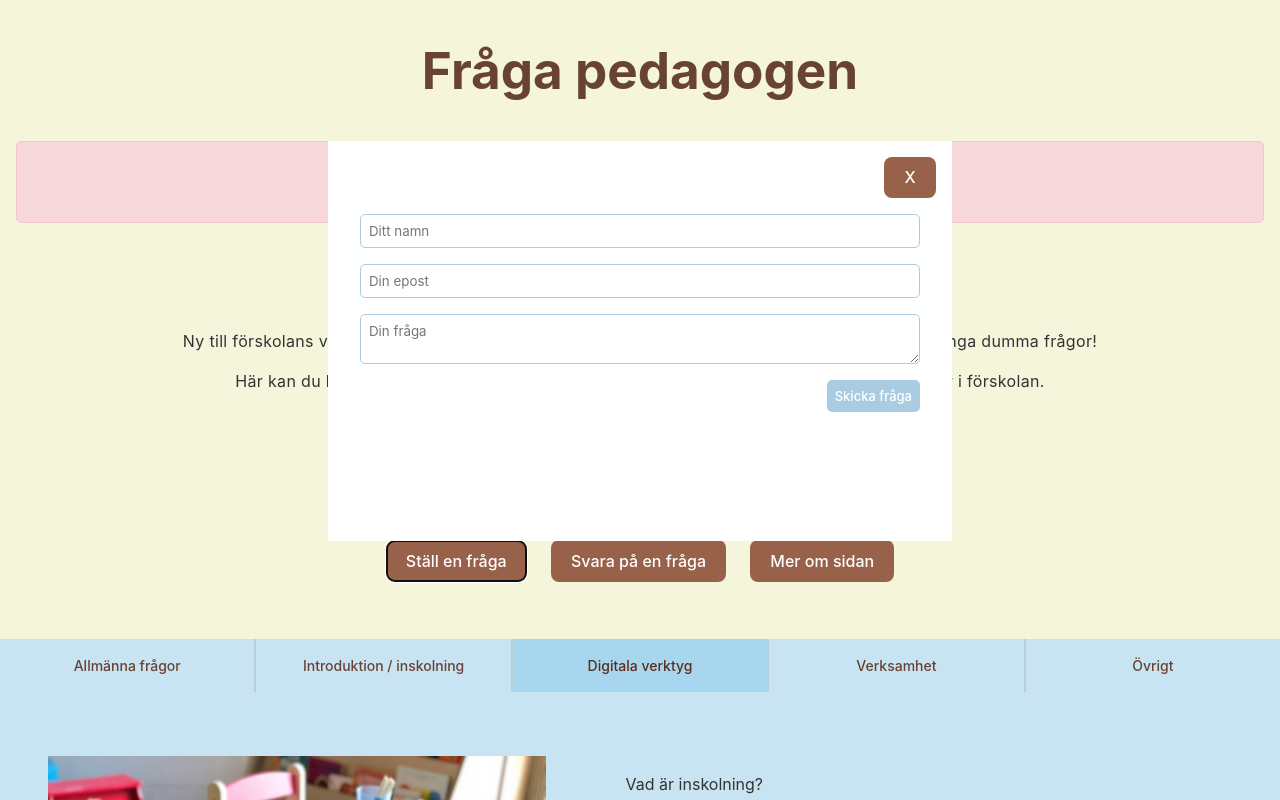
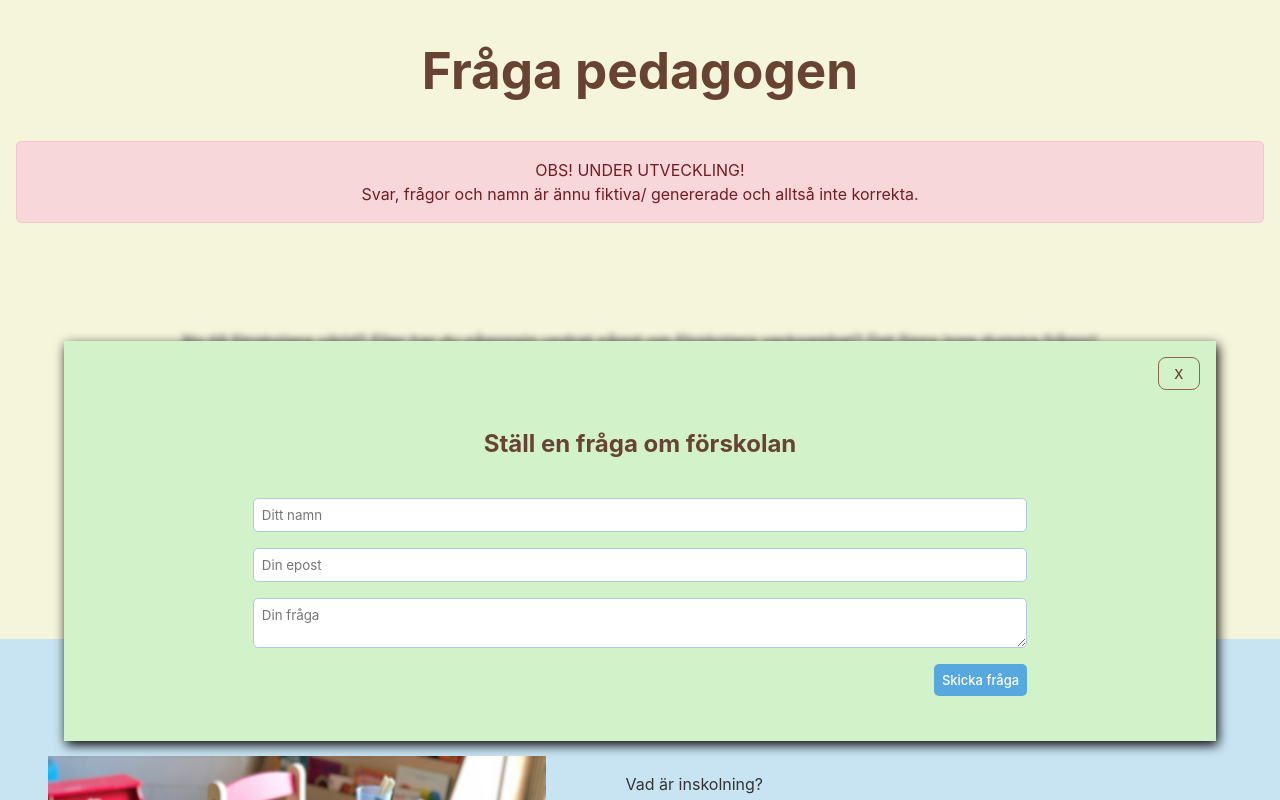
Before and after one commit to akickia/pedagog, a React (Vite) app: page / in a window 1280 px wide. Both pictures are taken after a click on the button "Ställ en fråga". Shown: the top 800 px of the page. Built offline with nearby package versions, Linux system fonts and the light colour scheme.

Commit message:
Small styling tests

```diff
--- a/src/App.css
+++ b/src/App.css
@@ -53,6 +53,9 @@ pastellgrön: #d2f2c9;
 
 */
 
+.blur {
+  filter: blur(3px);
+}
 .start-section {
   position: relative;
 }
@@ -147,7 +150,9 @@ img {
   right: 1rem;
   transform: translateY(-50%);
   min-height: 50vh;
-  background-color: white;
+  background-color: #d2f2c9;
+  z-index: 100;
+  filter: drop-shadow(2px 4px 6px black);
   .close {
     text-align: end;
     padding: 1rem;
@@ -164,13 +169,20 @@ img {
       border-radius: 5px;
       font-family: unset;
     }
+    input:hover,
+    textarea:hover {
+      border: 1px solid #57a8de;
+    }
     button {
-      background-color: #a9cce3;
+      background-color: #57a8de;
       color: white;
       padding: 0.5rem;
       border: none;
       border-radius: 5px;
       cursor: pointer;
+    }
+    button:hover {
+      background-color: #3197db;
     }
   }
 }
@@ -205,9 +217,14 @@ img {
     }
   }
   .form-section {
-    left: 50%;
+    left: 4rem;
+    right: 4rem;
     top: 50%;
-    transform: translate(-50%, -50%);
+    transform: translate(0, 0);
+    form {
+      max-width: 70%;
+      margin: auto;
+    }
   }
 }
 
--- a/src/components/Form.tsx
+++ b/src/components/Form.tsx
@@ -6,9 +6,15 @@ export const Form = ({ setShowForm }: FormProps) => {
   return (
     <article className="form-section">
       <section className="close">
-        <button className="closeBtn" onClick={() => setShowForm(false)}>
+        <button
+          className="closeBtn secondary"
+          onClick={() => setShowForm(false)}
+        >
           X
         </button>
+      </section>
+      <section>
+        <h2>Ställ en fråga om förskolan</h2>
         <form>
           <input type="text" placeholder="Ditt namn"></input>
           <input type="email" placeholder="Din epost"></input>
--- a/src/components/Menu.tsx
+++ b/src/components/Menu.tsx
@@ -7,7 +7,7 @@ export const Menu = () => {
   const [showAbout, setShowAbout] = useState(false);
   return (
     <>
-      <article className="menu-section">
+      <article className={'menu-section' + (showForm ? ' blur' : '')}>
         <section className="menu-intro">
           <p>
             Ny till förskolans värld? Eller har du någonsin undrat något om
```
